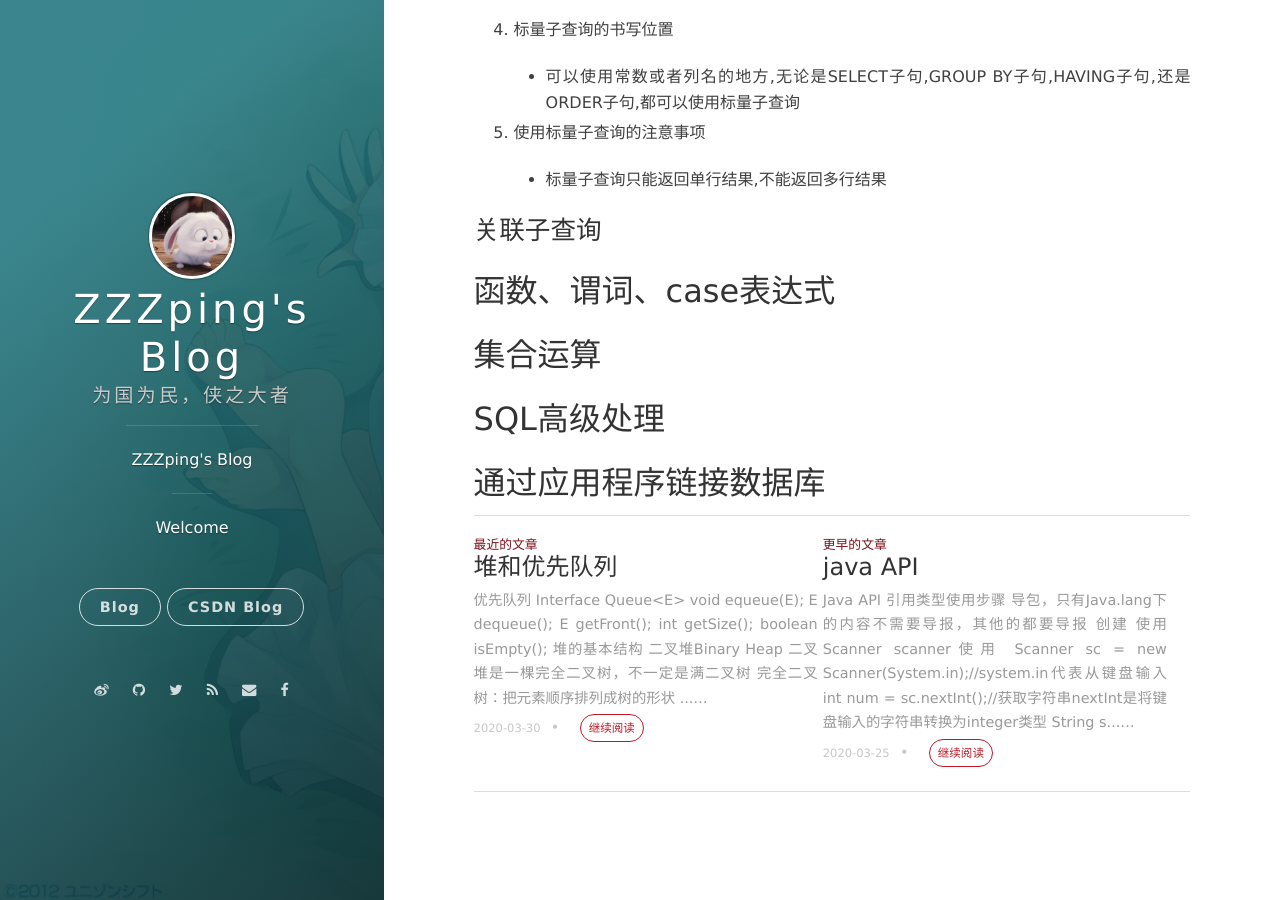
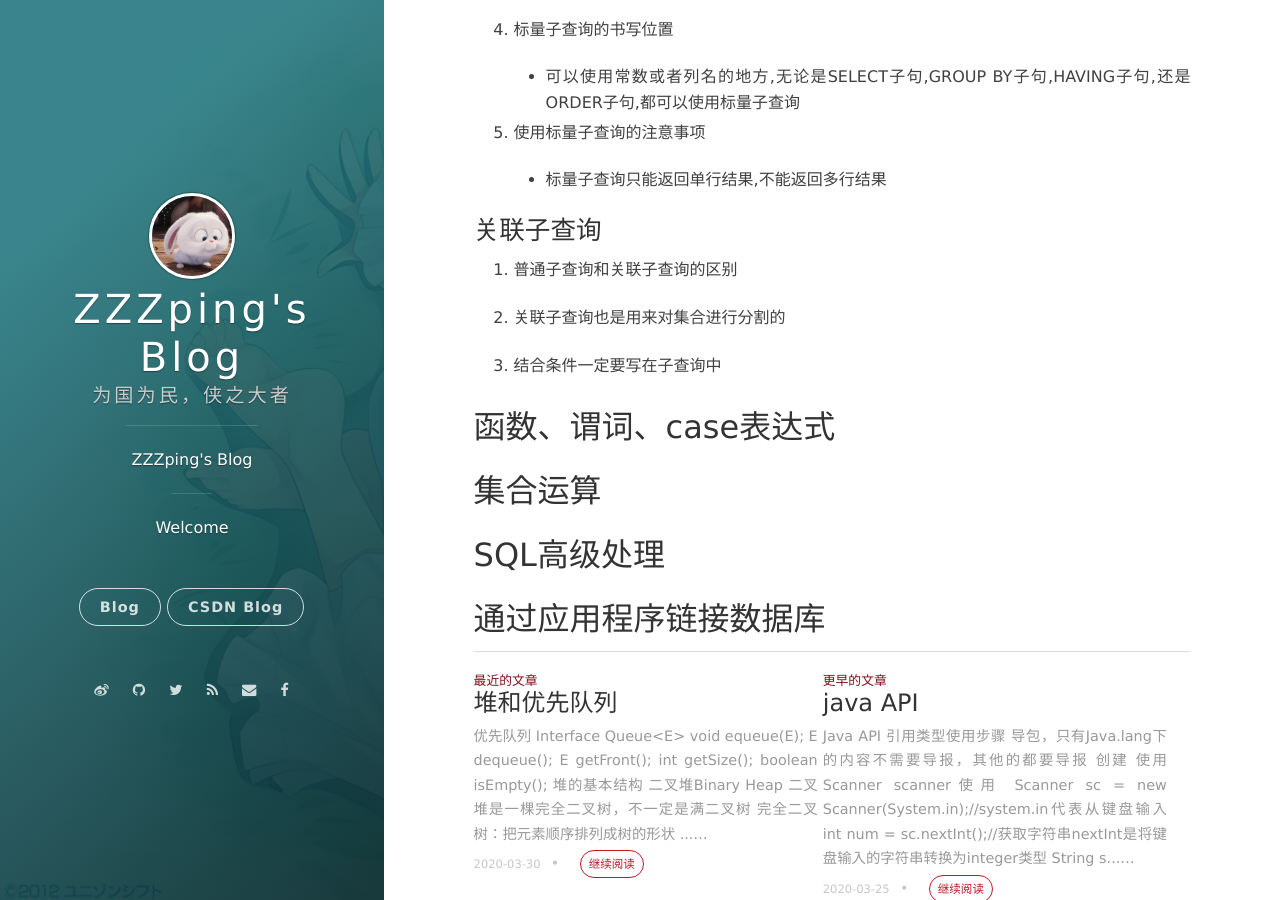
Before and after one commit to ZZZping/ZZZping.github.io, a Jekyll site: the page built from _posts/2020-03-30-SQL笔记.md, in a window 1280 px wide and 900 px high, scrolled down 8379 px. Built offline with Jekyll 4.4.1, drawn with Linux system fonts in a browser that asks for light colours; nearby versions of some CDN libraries; comment, search, counter and statistics services are not loaded.

Commit message:
关联子查询

```diff
--- a/_posts/2020-03-30-SQL笔记.md
+++ b/_posts/2020-03-30-SQL笔记.md
@@ -327,6 +327,12 @@ date: 2020-03-30 08:28:24.000000000 +09:00
 
 ### 关联子查询
 
+   1. 普通子查询和关联子查询的区别
+
+   2. 关联子查询也是用来对集合进行分割的
+
+   3. 结合条件一定要写在子查询中
+
 ## 函数、谓词、case表达式
 
 ## 集合运算
```
